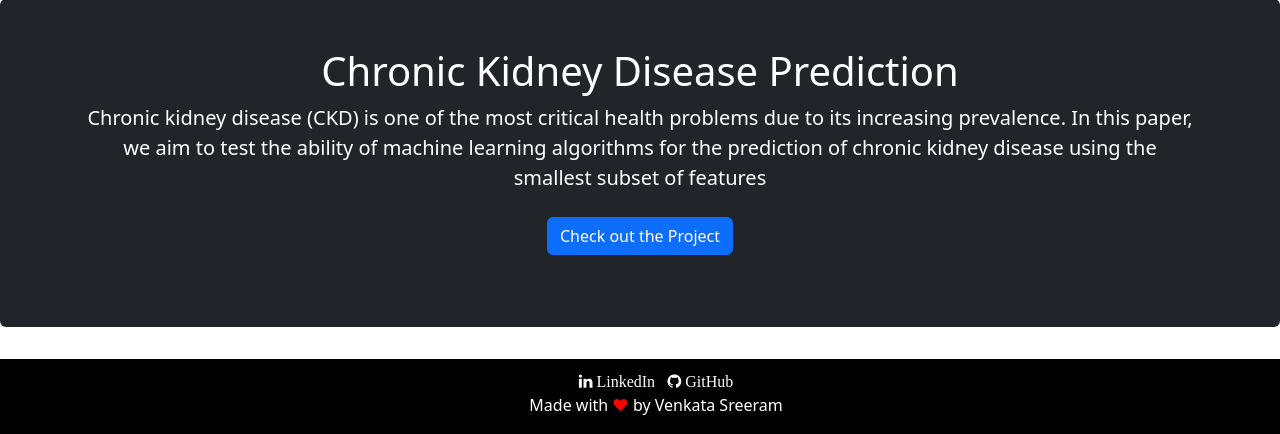
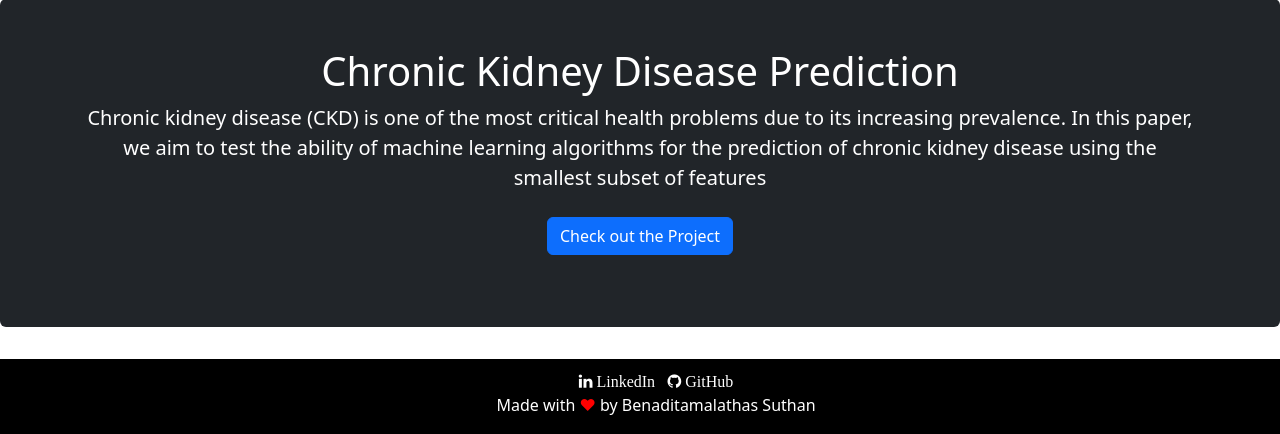
Before and after one commit to Suthan97/CKDUapp, a Flask app: page / in a window 1280 px wide. Shown: the part 1802-2236 px from the top of the page. Run offline with Flask 2, Linux system fonts and the light colour scheme; some libraries are stand-ins or nearby versions.

Commit message:
Update main.html

```diff
--- a/templates/main.html
+++ b/templates/main.html
@@ -72,7 +72,7 @@ footer{
       <li style="display: inline;"><a href="https://www.linkedin.com/in/venkata-sreeram" style="color: white;" target="blank"><span class="fa fa-linkedin">  LinkedIn</span></a></li>
       &nbsp;
       <li style="display: inline;"><a href="https://www.github.com/venkata-sreeram" style="color: white;" target="blank"><span class="fa fa-github">  GitHub</span></a></li>
-      <li><p style="color: white;">Made with <span style="color: red;">&hearts;</span> by Venkata Sreeram</p></li>
+      <li><p style="color: white;">Made with <span style="color: red;">&hearts;</span> by Benaditamalathas Suthan</p></li>
     </ul>
   </center>
   </footer>
```
